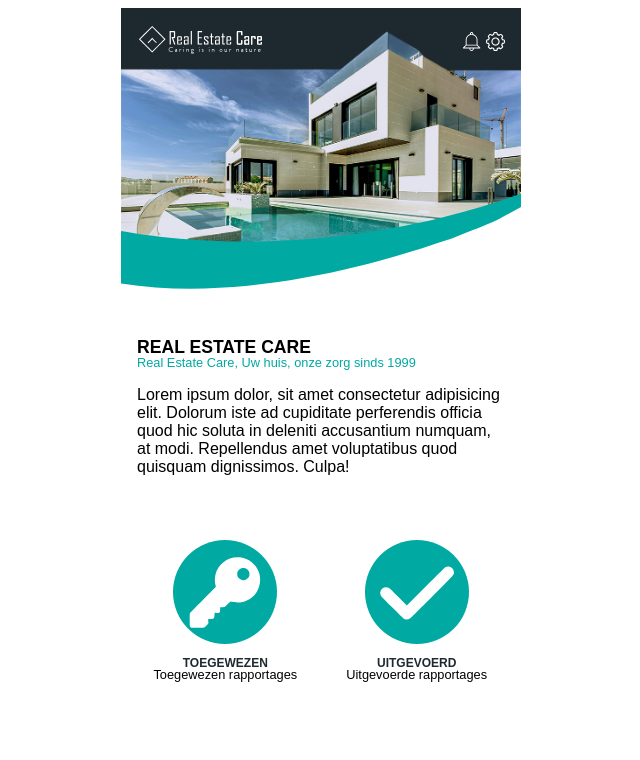
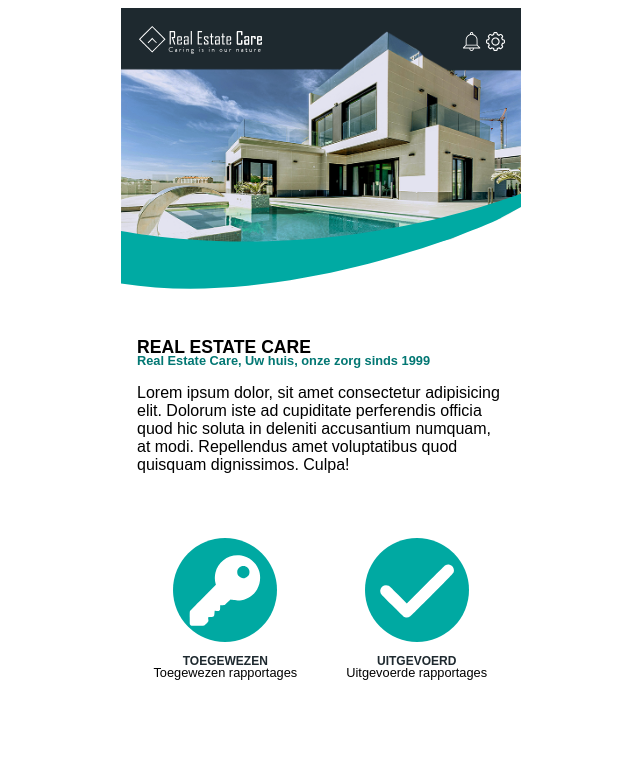
Before and after one commit to LadyoftheCave/303J5, a Vue app: page /home in a window 1280 px wide. Shown: the top 760 px of the page, without its empty margins (319-959 px from the left). Built offline with nearby package versions, Linux system fonts and the light colour scheme; a web font is replaced by a local one.

Commit message:
aanpassing toegankelijkheid

```diff
--- a/src/components/Container.vue
+++ b/src/components/Container.vue
@@ -1,7 +1,7 @@
 <template>
     <article>
       <div class="blue_div">
-        <img :src="sectionimage" alt="Button Image" @click="navigate">
+        <img :src="sectionimage" :alt="alt" @click="navigate">
       </div>
       <h3>{{ title }}</h3>
       <p>{{ korteText }}</p>
@@ -17,7 +17,8 @@
       sectionimage: String,
       title: String,
       korteText: String,
-      link: String
+      link: String,
+      alt: String
     },
     setup(props) {
       const router = useRouter();
--- a/src/components/Footer.vue
+++ b/src/components/Footer.vue
@@ -6,9 +6,9 @@
 
                 <nav>
 
-                        <RouterLink :to="$route.path === '/' ? '/' : '/actief'" class="footer_link"><img alt="Vue logo" src="../assets/tools.svg" id="settings_footer"/></RouterLink>
-                    <RouterLink :to="$route.path === '/' ? '/' : '/zoek'" class="footer_link"><img alt="Vue logo" src="../assets/loupe.svg" id="settings_footer"/></RouterLink>
-                        <RouterLink :to="$route.path === '/' ? '/' : '/info'" class="footer_link"><img alt="Vue logo" src="../assets/info.svg" id="settings_footer"/></RouterLink>
+                        <RouterLink :to="$route.path === '/' ? '/' : '/actief'" class="footer_link"><img alt="Tools logo" src="../assets/tools.svg" id="settings_footer"/></RouterLink>
+                    <RouterLink :to="$route.path === '/' ? '/' : '/zoek'" class="footer_link"><img alt="Loep logo" src="../assets/loupe.svg" id="settings_footer"/></RouterLink>
+                        <RouterLink :to="$route.path === '/' ? '/' : '/info'" class="footer_link"><img alt="Info logo" src="../assets/info.svg" id="settings_footer"/></RouterLink>
           </nav>
 
 
--- a/src/components/Header.vue
+++ b/src/components/Header.vue
@@ -5,12 +5,12 @@
 
             <nav>
                 <div class="imgcontainer">
-                    <RouterLink :to="$route.path === '/' ? '/' : '/home'"><img alt="Vue logo" src="../assets/real_estate_care.svg" id="real_estate"/></RouterLink>
+                    <RouterLink :to="$route.path === '/' ? '/' : '/home'"><img alt="Real estate care logo" src="../assets/real_estate_care.svg" id="real_estate"/></RouterLink>
                 </div>
 
                 <div class="linkcontainer">
-                <RouterLink to="/"><img alt="Vue logo" src="../assets/bell.svg" id="settings"/></RouterLink>
-                    <RouterLink :to="$route.path === '/' ? '/' : '/settings'"><img alt="Vue logo" src="../assets/settings.svg" id="settingsTwo"/></RouterLink></div>
+                <RouterLink to="/"><img alt="Bell logo" src="../assets/bell.svg" id="settings"/></RouterLink>
+                    <RouterLink :to="$route.path === '/' ? '/' : '/settings'"><img alt="Settings logo" src="../assets/settings.svg" id="settingsTwo"/></RouterLink></div>
       </nav>
 
 
--- a/src/views/HomeView.vue
+++ b/src/views/HomeView.vue
@@ -11,14 +11,14 @@ import settingImage from '@/assets/setting_lv.svg';
   <main>
     <div class="text_div">
       <h1>Real Estate Care</h1>
-      <h3>Real Estate Care, Uw huis, onze zorg sinds 1999</h3>
+      <h2>Real Estate Care, Uw huis, onze zorg sinds 1999</h2>
       <p>Lorem ipsum dolor, sit amet consectetur adipisicing elit. Dolorum iste ad cupiditate perferendis officia quod hic soluta in deleniti accusantium numquam, at modi. Repellendus amet voluptatibus quod quisquam dignissimos. Culpa!</p>
     </div>
 
-    <Container title="Toegewezen" buttonText="Toegewezen" korteText="Toegewezen rapportages" :sectionimage="keyImage" link="/toegewezen"/>
-    <Container title="Uitgevoerd" buttonText="Uitgevoerd" korteText="Uitgevoerde rapportages" :sectionimage="checkImage" link="/uitgevoerd"/>
-    <Container title="Documentatie" buttonText="Documentatie" korteText="Kennisbase/documentatie" :sectionimage="docImage" link="/documentatie"/>
-    <Container title="Instellingen" buttonText="Instellingen" korteText="Instellingen/beheer" :sectionimage="settingImage" link="/settings"/>
+    <Container title="Toegewezen" buttonText="Toegewezen" korteText="Toegewezen rapportages" :sectionimage="keyImage" link="/toegewezen" alt="Link naar toegewezen rapportages"/>
+    <Container title="Uitgevoerd" buttonText="Uitgevoerd" korteText="Uitgevoerde rapportages" :sectionimage="checkImage" link="/uitgevoerd" alt="Link naar uitgevoerde rapportages"/>
+    <Container title="Documentatie" buttonText="Documentatie" korteText="Kennisbase/documentatie" :sectionimage="docImage" link="/documentatie" alt="Link naar kennisbase/documentatie"/>
+    <Container title="Instellingen" buttonText="Instellingen" korteText="Instellingen/beheer" :sectionimage="settingImage" link="/settings" alt="Link naar Instellingen/beheer"/>
   </main>
 </template>
 
@@ -33,10 +33,11 @@ h1 {
   margin-block-start: 2rem;
 }
 
-h3 {
-  color: #00a9a2;
+h2 {
+  /* color: #00a9a2; */
+  color: #027773;
   font-size: .8rem;
-  font-weight: 100;
+  font-weight: 600;
 
 }
 p {
```
